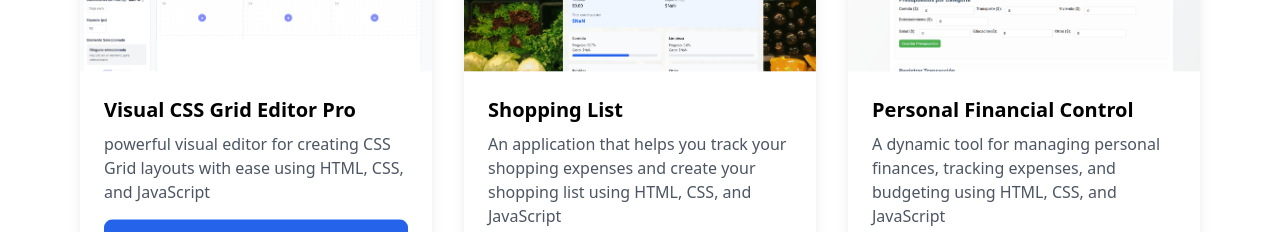
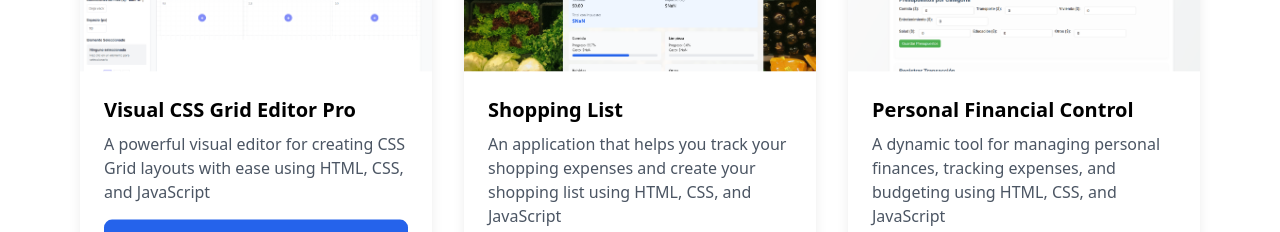
Before and after one commit to Ferny121991/Portafolio, a React (Vite) app: page / in a window 1280 px wide. Shown: the part 2580-2812 px from the top of the page. Built offline with nearby package versions, Linux system fonts and the light colour scheme.

Commit message:
finalisando prueba

```diff
--- a/src/App.tsx
+++ b/src/App.tsx
@@ -49,7 +49,7 @@ function App() {
   const projects = [
     {
       title: 'Visual CSS Grid Editor Pro',
-      description: ' powerful visual editor for creating CSS Grid layouts with ease using HTML, CSS, and JavaScript',
+      description: 'A powerful visual editor for creating CSS Grid layouts with ease using HTML, CSS, and JavaScript',
       image: '/img/visual-grid.png',
       link: 'https://gridedit.netlify.app/',
     },
@@ -111,8 +111,8 @@ function App() {
                   key={item}
                   onClick={() => scrollToSection(item)}
                   className={`${activeSection === item
-                      ? 'text-blue-600'
-                      : 'text-gray-600 hover:text-blue-600'
+                    ? 'text-blue-600'
+                    : 'text-gray-600 hover:text-blue-600'
                     } capitalize transition-colors duration-300`}
                 >
                   {item}
```
